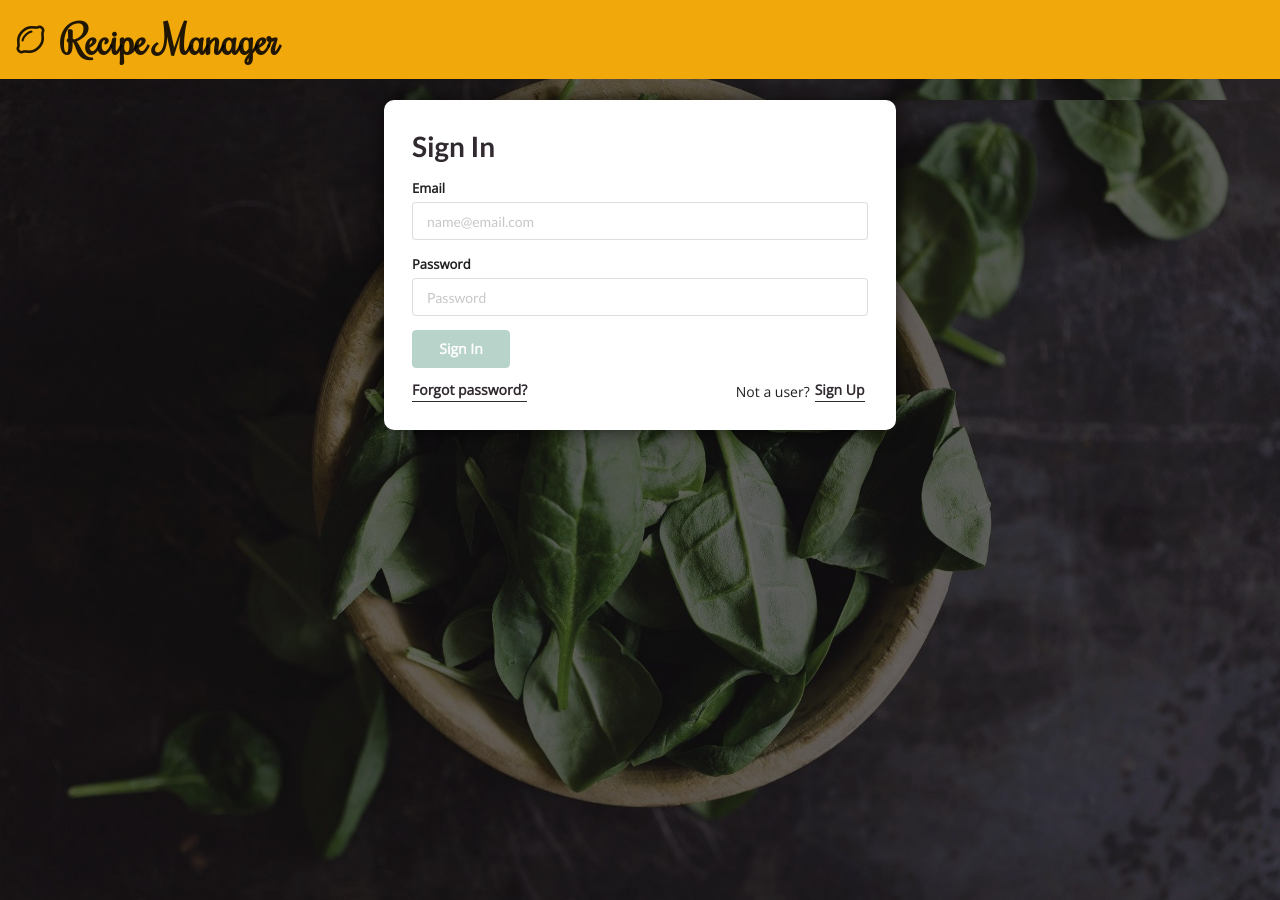
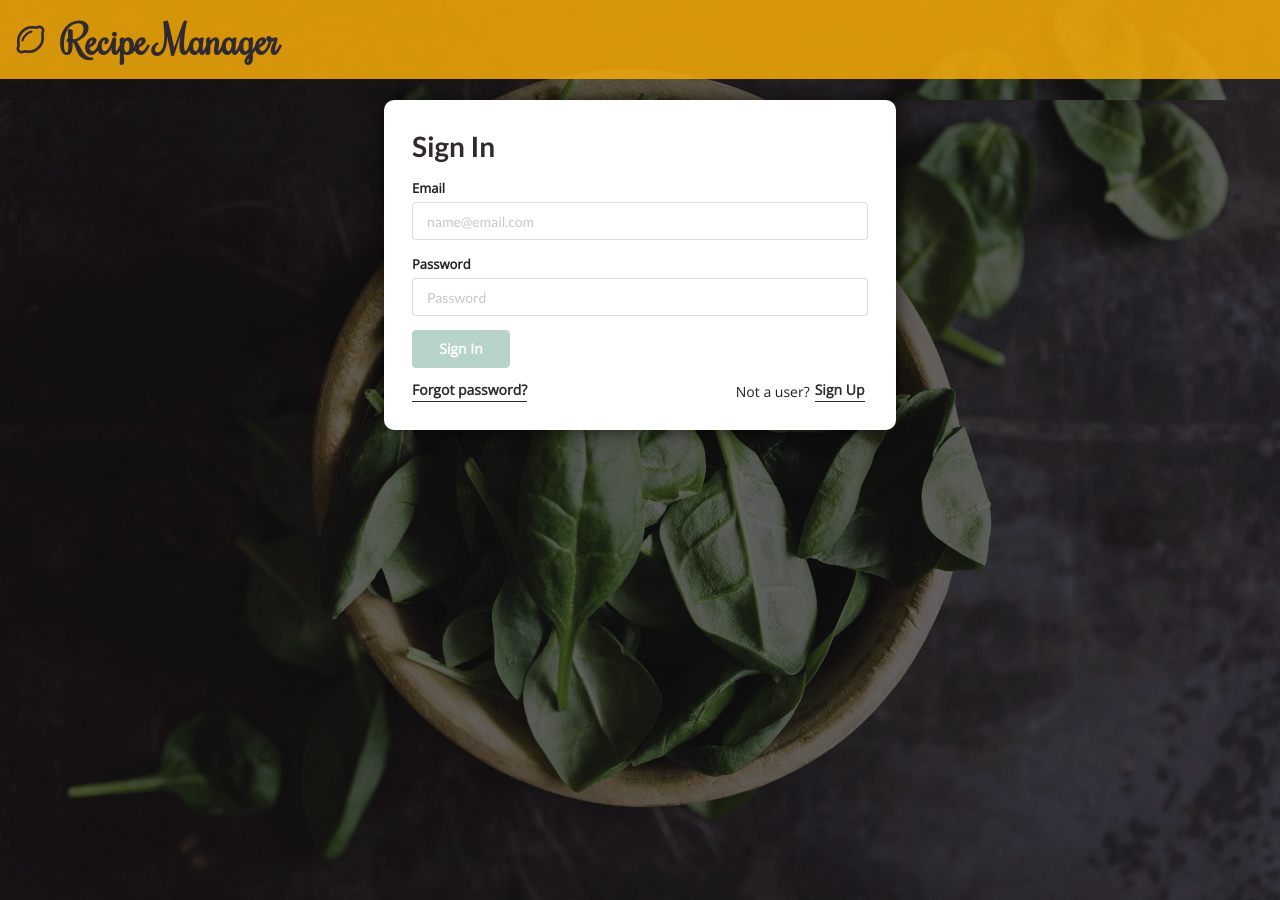
Before and after one commit to irissiri7/Fullstack-Recipe-Manager, a Vue app in the folder frontend/: page / in a window 1280 px wide. Built offline with nearby package versions, Linux system fonts and the light colour scheme.

Commit message:
minor style fixes

```diff
--- a/frontend/src/App.vue
+++ b/frontend/src/App.vue
@@ -54,7 +54,7 @@ export default {
 @import './assets/keyframes.css';
 
 :root {
-  --main-orange: #f1a80a;
+  --main-orange: #f1a80ae0;
   --main-coffee: #30292f;
   --main-pine: #63a088;
   --main-alert: #e3655b;
--- a/frontend/src/components/RecipeCard.vue
+++ b/frontend/src/components/RecipeCard.vue
@@ -144,6 +144,9 @@ export default {
 h2 {
   word-break: break-word;
 }
+.ui.circular.label {
+  margin-bottom: 0.2rem;
+}
 .icon-btn-cnt {
   display: flex;
   flex-wrap: nowrap;
--- a/frontend/src/components/nav/FullMenu.vue
+++ b/frontend/src/components/nav/FullMenu.vue
@@ -55,10 +55,10 @@ a {
 }
 
 .ui.icon.button {
-  background-color: var(--main-orange);
+  background-color: transparent;
 }
 .sign.out.alternate.icon.large {
-  background-color: var(--main-orange);
+  background-color: transparent;
 }
 
 a:hover,
--- a/frontend/src/components/ui/BaseLogo.vue
+++ b/frontend/src/components/ui/BaseLogo.vue
@@ -22,6 +22,10 @@ h1 {
   margin: 0 0 0 10px;
   font-family: Rochester, sans-serif;
   font-size: 40px;
+  color: var(--main-coffee);
+}
+i {
+  color: var(--main-coffee);
 }
 
 @media screen and (max-width: 768px) {
```
